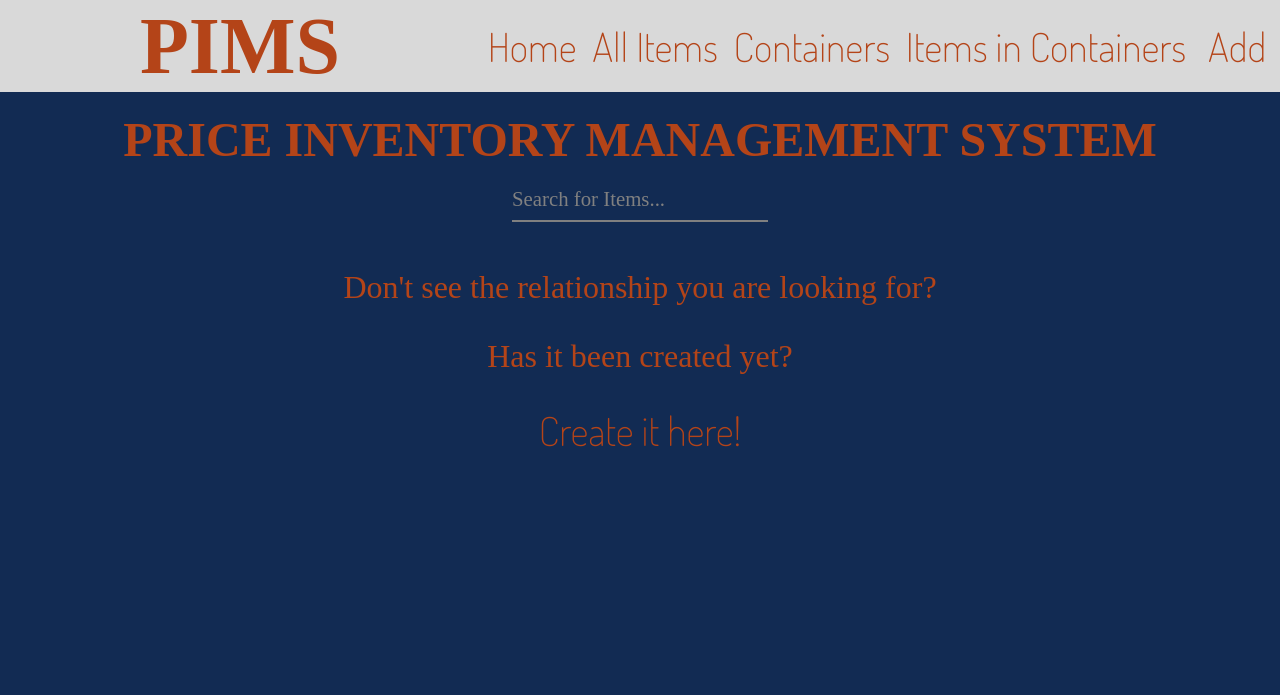
After one commit to spyentist/home_inventory, a Django app: page /pims/allICs/ in a window 1280 px wide. The commit adds this page. Shown: the top 695 px of the page. Run offline with Django 3.2, Linux system fonts and the light colour scheme; data that the repository does not hold is empty; some web fonts are replaced.

Commit message:
changed fields for sorting, saving and added links

```diff
--- a/pims/templates/base.html
+++ b/pims/templates/base.html
@@ -28,7 +28,7 @@
             <li class="links"><a href="{% url 'pims:index' %}">Home</a></li>
             <li class="links"><a href="{% url 'pims:item_list' %}">All Items</a></li>
             <li class="links"><a href="{% url 'pims:container_list' %}">Containers</a></li>
-            <li class="links"><a href="{% url 'pims:container_list' %}">Items in Containers</a></li>
+            <li class="links"><a href="{% url 'pims:listI2C' %}">Items in Containers</a></li>
             <li class="dropdown.links"><button id="adaptiveSubMenu" class="dropbtn">Add</button>
                 <div id="myDropdown" class="dropdown-content">
                     <a href="{% url 'pims:addItem' %}">Items</a>
--- a/pims/templates/pims/AAABase.html
+++ b/pims/templates/pims/AAABase.html
@@ -6,6 +6,10 @@ Base Template
 {% endblock %}
 
 
+{% block head %}
+{% endblock %}
+
+
 
 {% block main %}
 
--- /dev/null
+++ b/pims/templates/pims/ICList.html
@@ -0,0 +1,34 @@
+{% extends "base.html" %}
+{% load static %}
+
+{% block title %}
+Base Template
+{% endblock %}
+
+
+
+{% block main %}
+
+<div class="form__group">
+    <input type="text" class="form__field" placeholder="Seach for items..." name="search" onkeyup="listSearchTable()"
+        id="myInput" />
+    <label for="search" class="form__label">Search for Items...</label>
+</div>
+
+<table id='tableList'>
+
+    {% for items in IC %}
+    <tr>
+        <td class='namecol'><a href="{% url 'pims:I2CDetails' items.id %}">{{ items }} </a></td>
+        <td><a href="{% url 'pims:editItem' items.id %}"> <img src="{% static 'pims/pencil.svg' %}" alt="edit icon"/></a></td>
+        <td><a href="{% url 'pims:deleteItem' items.id %}"> <img src="{% static 'pims/trash.svg' %}" alt='delete icon'/> </a></td>
+    </tr>
+    {% endfor %}
+</table>
+
+<p>Don't see the relationship you are looking for?</p>
+<p>Has it been created yet? </p>
+<a href="{% url 'pims:addI2C' %}" class="createHere">Create it here!</a>
+
+
+{% endblock %}
--- a/pims/templates/pims/contents.html
+++ b/pims/templates/pims/contents.html
@@ -3,6 +3,9 @@
 {% block title %}Contents{% endblock %}
 
 {% block main %}
+
+<a href="{% url 'pims:editContainer' container.first.container.id %}">{{container.first.container}}</a>
+
 <div class="form__group">
 <input type="text" class="form__field" placeholder="Seach for items..." name="search" onkeyup="listSearchTable()" id="myInput"/>
 <label for="search" class="form__label">Search for Items...</label>
--- a/pims/urls.py
+++ b/pims/urls.py
@@ -20,13 +20,16 @@ urlpatterns = [
     path('addContainer/', views.addContainer.as_view(), name='addCont'),
     path('contents/<int:pk>/', views.contents.as_view(), name='contents'),
 
-    path('season/<int:pk>/', views.season.as_view(), name='season'),
-
+    path('allICs/', views.ICList.as_view(), name='listI2C'),
     path('editIC/<int:pk>/', views.editIC.as_view(), name='editI2C'),
     path('addIC/', views.addIC.as_view(), name='addI2C'),
     path('deleteIC/', views.deleteIC.as_view(), name='deleteI2C'),
+    path('ICDetails/<int:pk>', views.ICDetails.as_view(), name='I2CDetails'),
 
 
+
+
+    path('season/<int:pk>/', views.season.as_view(), name='season'),
     # Extra pages, to be removed in future
     path('test/', views.test.as_view(), name='test'),
     path('styleGuide/', views.styleGuide.as_view(), name='styleGuide'),
--- a/pims/views.py
+++ b/pims/views.py
@@ -53,10 +53,8 @@ class addItem(generic.CreateView):
     }
     success_url="../allItems/"
     def get_context_data(self, **kwargs):
-        print(self)
         context = super().get_context_data(**kwargs)
         context["title"] = "Add an Item"
-        print(context)
         return context
 
 # http://localhost:8000/pims/deleteItem/12/
@@ -82,10 +80,10 @@ class contents(generic.ListView):
     model = container
     context_object_name = 'container'
     def get_queryset(self):
-        newContainer = container.objects.get(id=self.kwargs['pk'])
-        return newContainer.item_container_set.all()
+        return container.objects.get(id=self.kwargs['pk']).item_container_set.all()
 
-#
+
+# http://localhost:8000/pims/editContainer/#/
 class editContainer(generic.UpdateView):
     template_name = "pims/edit.html"
     model = container
@@ -93,7 +91,7 @@ class editContainer(generic.UpdateView):
     form_class = containerForm
     success_url="../../allContainers/"
 
-#
+# http://localhost:8000/pims/addContainer/
 class addContainer(generic.CreateView):
     model = container
     template_name = 'pims/add.html'
@@ -104,7 +102,7 @@ class addContainer(generic.CreateView):
         context["title"] = "Add a Container"
         return context
 
-#
+# http://localhost:8000/pims/deleteContainer/#/
 class deleteContainer(generic.DeleteView):
     model = container
     template_name = 'pims/deleteitems.html'
@@ -121,6 +119,17 @@ What if a location was able to have multiple containers in it. Need to create ne
 
 
 
+class ICList(generic.ListView):
+    model = item_container
+    template_name = "pims/ICList.html"
+    context_object_name = 'IC'
+    def get_queryset(self):
+        return item_container.objects.all()
+
+
+
+
+
 
 
 class editIC(generic.UpdateView):
@@ -134,7 +143,6 @@ class editIC(generic.UpdateView):
     }
     success_url="../allItems/"
     #TODO verify this is working correctly
-
 
 
 class addIC(generic.CreateView):
@@ -159,6 +167,15 @@ class deleteIC(generic.UpdateView):
         'container'
     }
     success_url="../allItems/"
+
+
+class ICDetails(generic.DetailView):
+    model = item_container
+    template_name = "pims/"
+
+
+
+
 
 class styleGuide(generic.ListView):
     template_name = 'pims/styleGuide.html'
```
Also changed, not shown: pims/models.py (+19 -2 lines), pims/migrations/0012_auto_20221011_0037.py (added).
